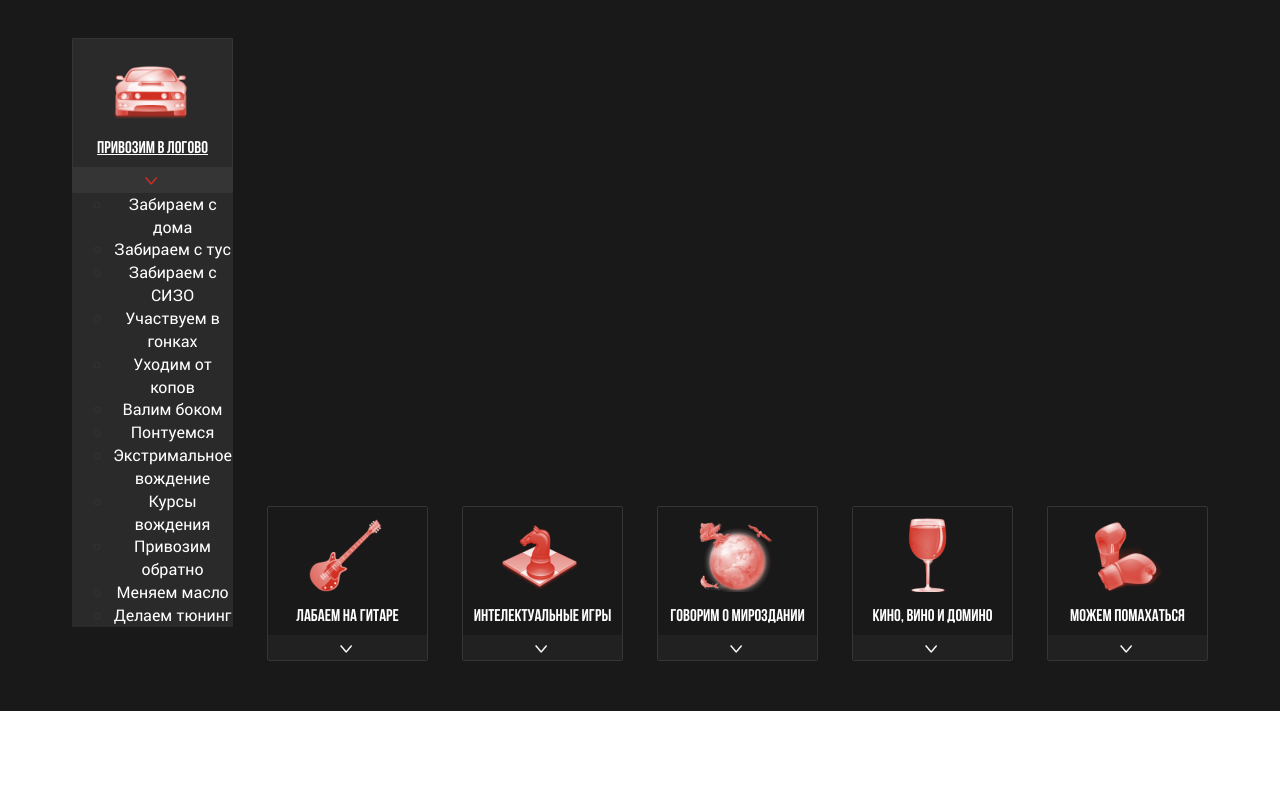
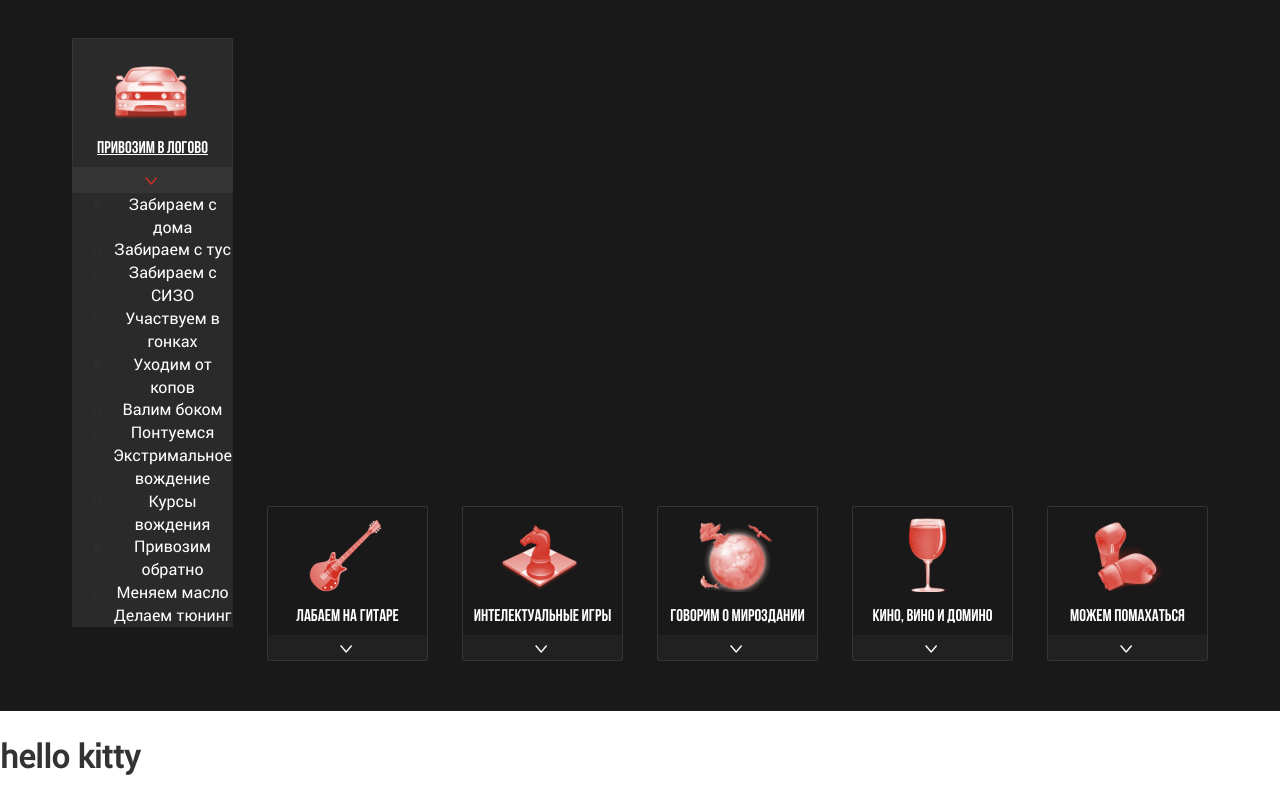
Before and after one commit to Rainspistolsmx/site, a plain HTML site: page template_bootstrap/index.html in a window 1280 px wide. Shown: the part 830-1630 px from the top of the page. Before the commit the page ends 1563 px from the top, so only its background shows below. Drawn offline with Linux system fonts and the light colour scheme; files whose address does not match are found by name.

Commit message:
second change 16.03.17

```diff
--- a/template_bootstrap/index.html
+++ b/template_bootstrap/index.html
@@ -179,7 +179,7 @@
 
 	</section>
 
-
+<h1>hello kitty</h1>
 
 
 
```
